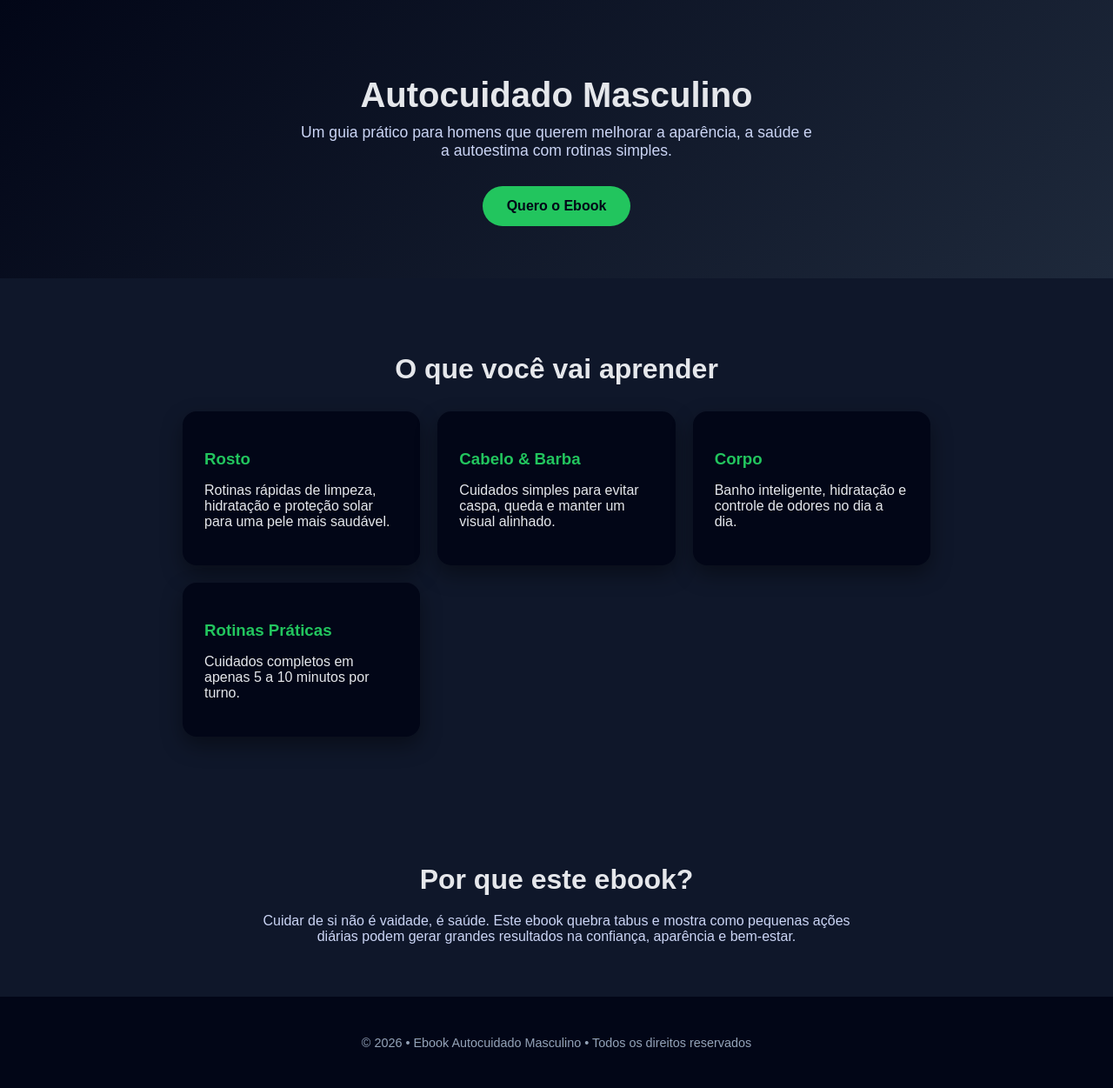
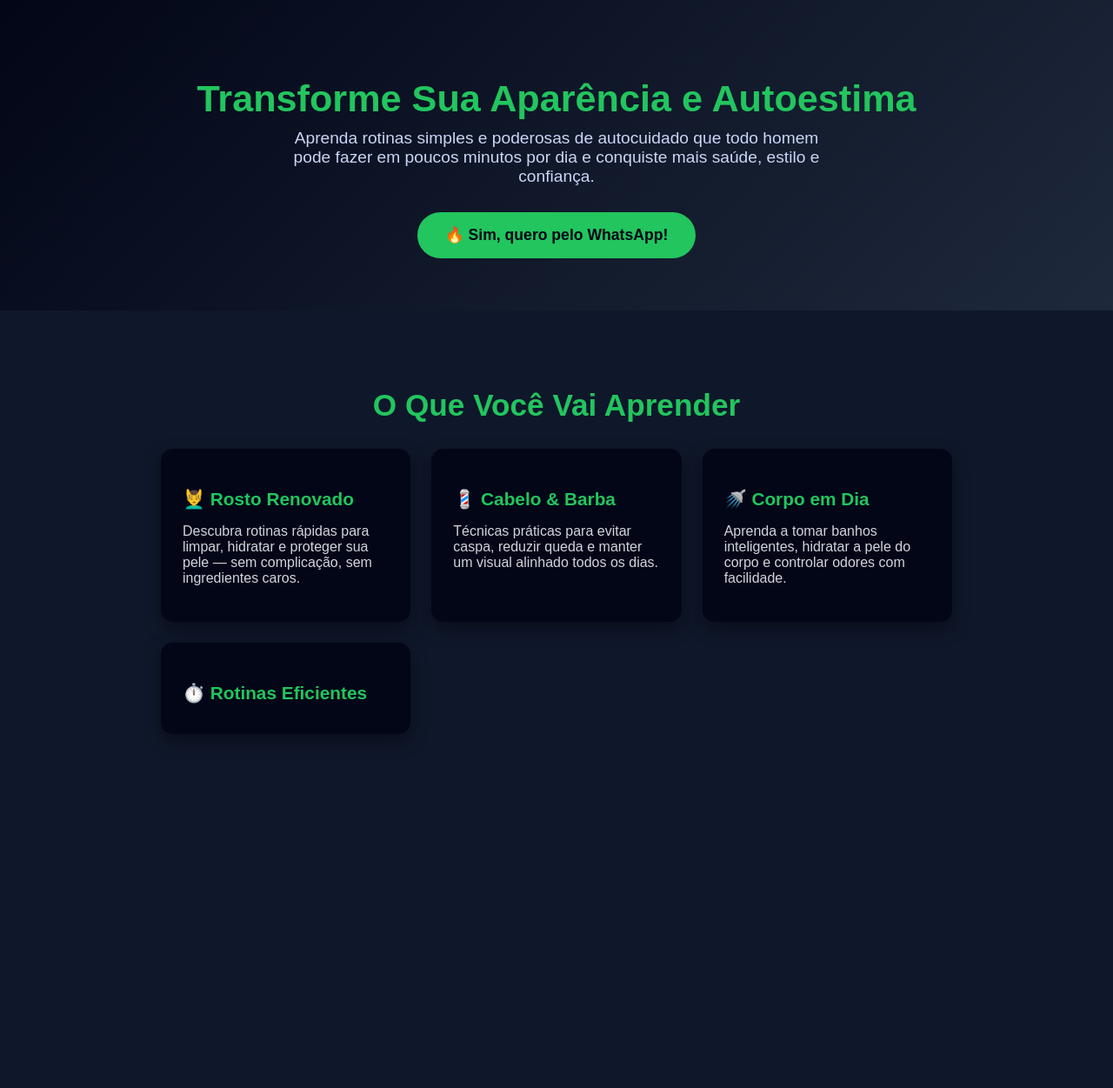
Before and after one commit to calebefelipe526-arch/autocuidado-masculino, a plain HTML site: page index.html in a window 1280 px wide. Shown: the whole page at 87% size. After the commit the page ends 904 px from the top, so only its background shows below. Drawn offline with Linux system fonts and the light colour scheme.

Commit message:
index.html

```diff
--- a/index.html
+++ b/index.html
@@ -4,7 +4,8 @@
   <meta charset="UTF-8" />
   <meta name="viewport" content="width=device-width, initial-scale=1.0" />
   <title>Ebook Autocuidado Masculino</title>
-  <meta name="description" content="Guia prático de autocuidado masculino com rotinas simples para rosto, cabelo e corpo." />
+  <meta name="description" content="Guia completo de autocuidado masculino com rotinas simples para transformar sua aparência, saúde e autoestima." />
+
   <style>
     * { box-sizing: border-box; }
     body {
@@ -19,53 +20,64 @@
       background: linear-gradient(135deg, #020617, #1e293b);
     }
     header h1 {
-      font-size: 2.5rem;
+      font-size: 2.7rem;
       margin-bottom: 10px;
+      color: #22c55e;
     }
     header p {
-      font-size: 1.1rem;
-      max-width: 600px;
+      font-size: 1.2rem;
+      max-width: 650px;
       margin: 0 auto 30px;
       color: #cbd5f5;
     }
     .btn {
       display: inline-block;
-      padding: 14px 28px;
+      padding: 16px 32px;
       background: #22c55e;
       color: #020617;
       text-decoration: none;
       font-weight: bold;
       border-radius: 30px;
+      font-size: 1.1rem;
+      transition: .2s ease;
+    }
+    .btn:hover {
+      background: #1fa347;
     }
     section {
       padding: 60px 20px;
-      max-width: 900px;
+      max-width: 950px;
       margin: auto;
     }
     section h2 {
-      font-size: 2rem;
+      font-size: 2.2rem;
       margin-bottom: 20px;
       text-align: center;
+      color: #22c55e;
     }
     .grid {
       display: grid;
-      grid-template-columns: repeat(auto-fit, minmax(220px, 1fr));
-      gap: 20px;
+      grid-template-columns: repeat(auto-fit, minmax(230px, 1fr));
+      gap: 24px;
       margin-top: 30px;
     }
     .card {
       background: #020617;
       padding: 25px;
-      border-radius: 16px;
-      box-shadow: 0 10px 25px rgba(0,0,0,0.4);
+      border-radius: 14px;
+      box-shadow: 0 8px 20px rgba(0,0,0,0.4);
     }
     .card h3 {
       margin-bottom: 10px;
       color: #22c55e;
+      font-size: 1.3rem;
+    }
+    .card p {
+      color: #d1d5db;
     }
     footer {
       text-align: center;
-      padding: 30px 20px;
+      padding: 24px 20px;
       background: #020617;
       color: #94a3b8;
       font-size: 0.9rem;
@@ -73,44 +85,38 @@
   </style>
 </head>
 <body>
+
   <header>
-    <h1>Autocuidado Masculino</h1>
-    <p>Um guia prático para homens que querem melhorar a aparência, a saúde e a autoestima com rotinas simples.</p>
-    <a href="https://kiwify.com.br/SEU-LINK-AQUI" class="btn" target="_blank" rel="noopener">Quero o Ebook</a>
+    <h1>Transforme Sua Aparência e Autoestima</h1>
+    <p>
+      Aprenda rotinas simples e poderosas de autocuidado que todo homem pode fazer em poucos minutos por dia e conquiste mais saúde, estilo e confiança.
+    </p>
+    <a href="https://wa.me/556499198076?text=Oi%2C%20tenho%20interesse%20no%20ebook%20Autocuidado%20Masculino%20Essencial.%20Pode%20me%20explicar%20como%20funciona%3F"
+       class="btn" target="_blank" rel="noopener">
+      🔥 Sim, quero pelo WhatsApp!
+    </a>
   </header>
 
   <section>
-    <h2>O que você vai aprender</h2>
+    <h2>O Que Você Vai Aprender</h2>
     <div class="grid">
       <div class="card">
-        <h3>Rosto</h3>
-        <p>Rotinas rápidas de limpeza, hidratação e proteção solar para uma pele mais saudável.</p>
+        <h3>💆‍♂️ Rosto Renovado</h3>
+        <p>
+          Descubra rotinas rápidas para limpar, hidratar e proteger sua pele — sem complicação, sem ingredientes caros.
+        </p>
       </div>
       <div class="card">
-        <h3>Cabelo & Barba</h3>
-        <p>Cuidados simples para evitar caspa, queda e manter um visual alinhado.</p>
+        <h3>💈 Cabelo & Barba</h3>
+        <p>
+          Técnicas práticas para evitar caspa, reduzir queda e manter um visual alinhado todos os dias.
+        </p>
       </div>
       <div class="card">
-        <h3>Corpo</h3>
-        <p>Banho inteligente, hidratação e controle de odores no dia a dia.</p>
+        <h3>🚿 Corpo em Dia</h3>
+        <p>
+          Aprenda a tomar banhos inteligentes, hidratar a pele do corpo e controlar odores com facilidade.
+        </p>
       </div>
       <div class="card">
-        <h3>Rotinas Práticas</h3>
-        <p>Cuidados completos em apenas 5 a 10 minutos por turno.</p>
-      </div>
-    </div>
-  </section>
-
-  <section>
-    <h2>Por que este ebook?</h2>
-    <p style="text-align:center; max-width:700px; margin:auto; color:#cbd5f5;">
-      Cuidar de si não é vaidade, é saúde. Este ebook quebra tabus e mostra como pequenas ações diárias
-      podem gerar grandes resultados na confiança, aparência e bem-estar.
-    </p>
-  </section>
-
-  <footer>
-    <p>© 2026 • Ebook Autocuidado Masculino • Todos os direitos reservados</p>
-  </footer>
-</body>
-</html>
+        <h3>⏱️ Rotinas Eficientes</h3>
```
